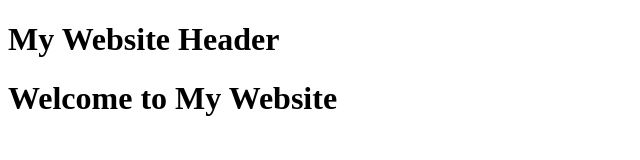
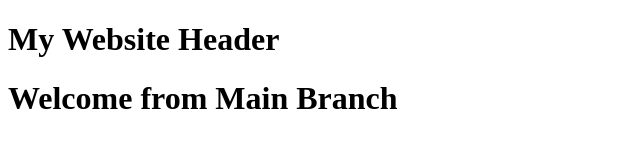
Before and after one commit to 2500080256/end-sem-lab, a plain HTML site: page index.html in a window 1280 px wide. Shown: the whole page, without its empty margins (0-640 px from the left). Drawn offline with Linux system fonts and the light colour scheme.

Commit message:
Changed heading in main

```diff
--- a/index.html
+++ b/index.html
@@ -9,7 +9,7 @@
         <h1>My Website Header</h1>
     </header>
 
-    <h1>Welcome to My Website</h1>
+    <h1>Welcome from Main Branch</h1>
 
 </body>
 </html>
```
